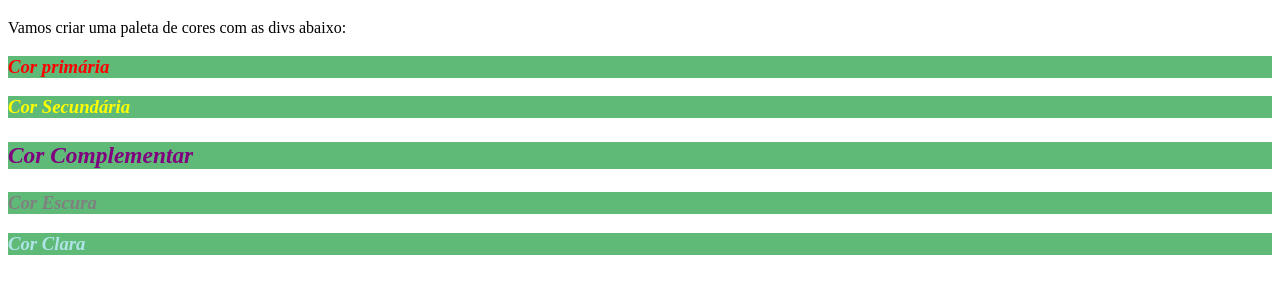
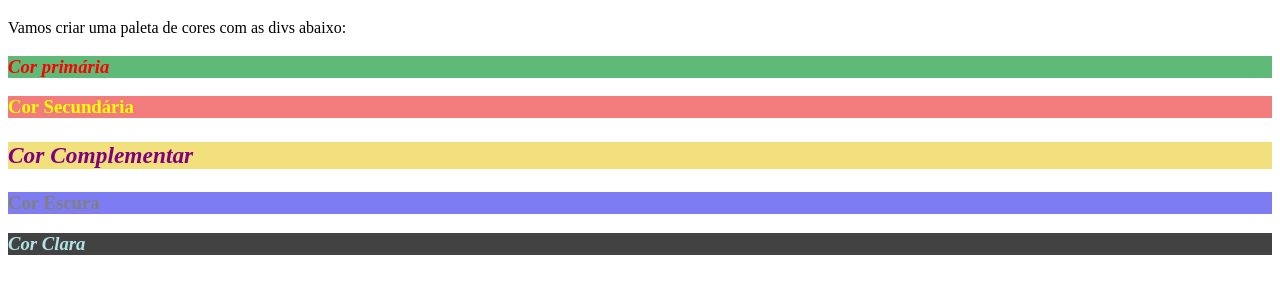
Before and after one commit to Kamosara/trybe-exercises, a plain HTML site: page fundamentos/secao-03-HTML-e-CSS/dia-03/exercicio-importante/index.html in a window 1280 px wide. Shown: the part 61-354 px from the top of the page. Drawn offline with Linux system fonts and the light colour scheme.

Commit message:
Finalmente

```diff
--- a/fundamentos/secao-03-HTML-e-CSS/dia-03/exercicio-importante/style.css
+++ b/fundamentos/secao-03-HTML-e-CSS/dia-03/exercicio-importante/style.css
@@ -19,9 +19,26 @@ div:nth-of-type(5) {
     color: rgb(177,228,232);
 }
 
-div h3 {
+div:nth-of-type(1) h3{
     background-color: rgb(95,186,119);
 }
-div h3:nth-of-type(2n+1) {
+
+div:nth-of-type(2) h3{
+    background-color: rgb(242,124,124);
+}
+
+div:nth-of-type(3) h3{
+    background-color: rgb(242,224,124);
+}
+
+div:nth-of-type(4) h3{
+    background-color: rgb(126,124,242);
+}
+
+div:nth-of-type(5) h3{
+    background-color: rgb(66,66,66);
+}
+
+div:nth-of-type(2n+1) h3 {
     font-style: italic;
 }
```
Also changed, not shown: fundamentos/secao-03-HTML-e-CSS/dia-03/exercicio-importante/index2.html (added), fundamentos/secao-03-HTML-e-CSS/dia-03/exercicio-importante/style2.html (added).
